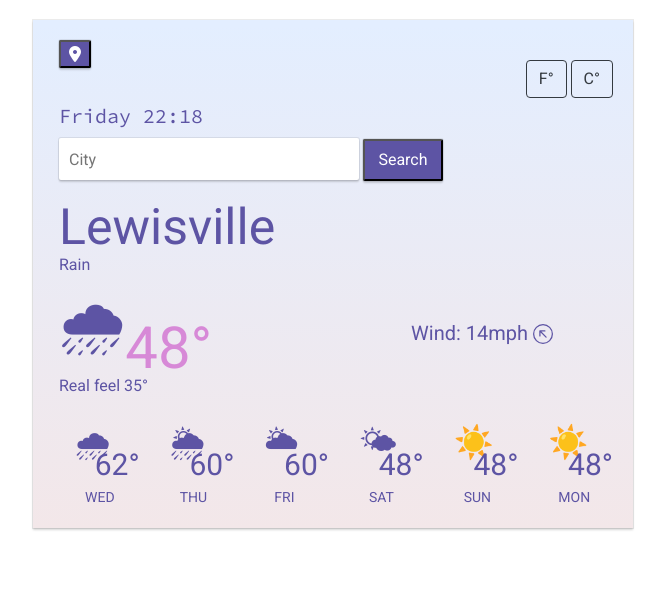
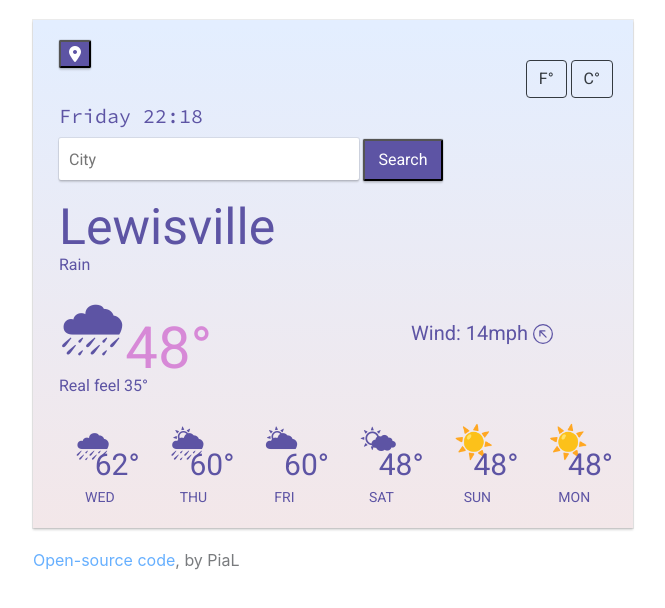
Before and after one commit to PiaLember/Weather-app, a plain HTML site: page index.html in a window 1280 px wide. Shown: the whole page, without its empty margins (52-717 px from the left). Drawn offline with nearby package versions, Linux system fonts and the light colour scheme.

Commit message:
Added footer with link to github

```diff
--- a/index.html
+++ b/index.html
@@ -125,6 +125,10 @@
           </div>
         </div>
       </div>
+      <footer>
+        <a href="https://github.com/PiaLember/Weather-app" target="_blank">
+          Open-source code</a>, by PiaL
+        </footer>
     </div>
 
     <script src="script.js"></script>
--- a/style.css
+++ b/style.css
@@ -15,6 +15,9 @@ input[type="search"] {
   outline: 0;
   padding: 10px;
   width: 300px;
+}
+footer{
+  opacity: 0.6;
 }
 
 .weather-container {
```
